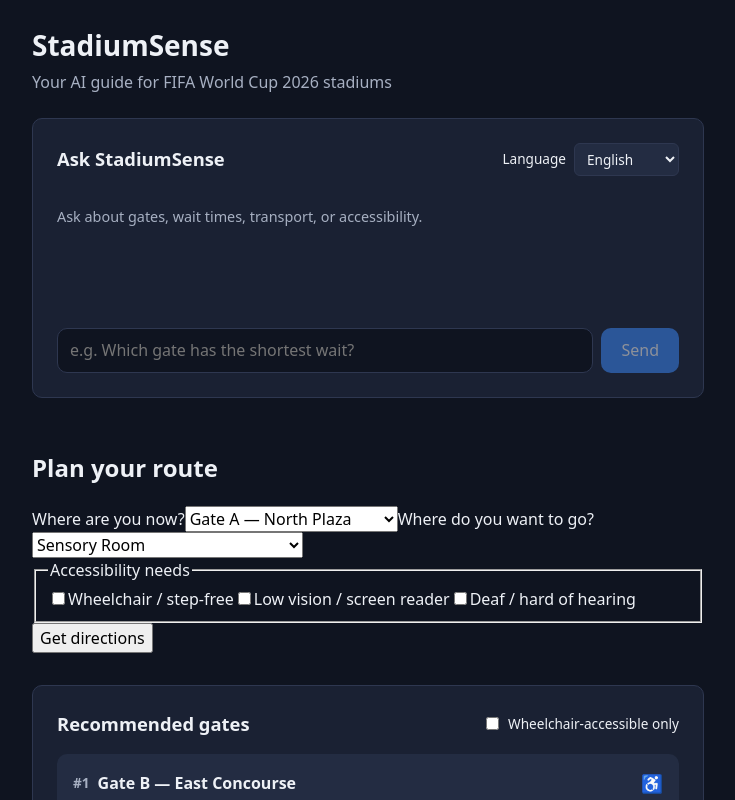
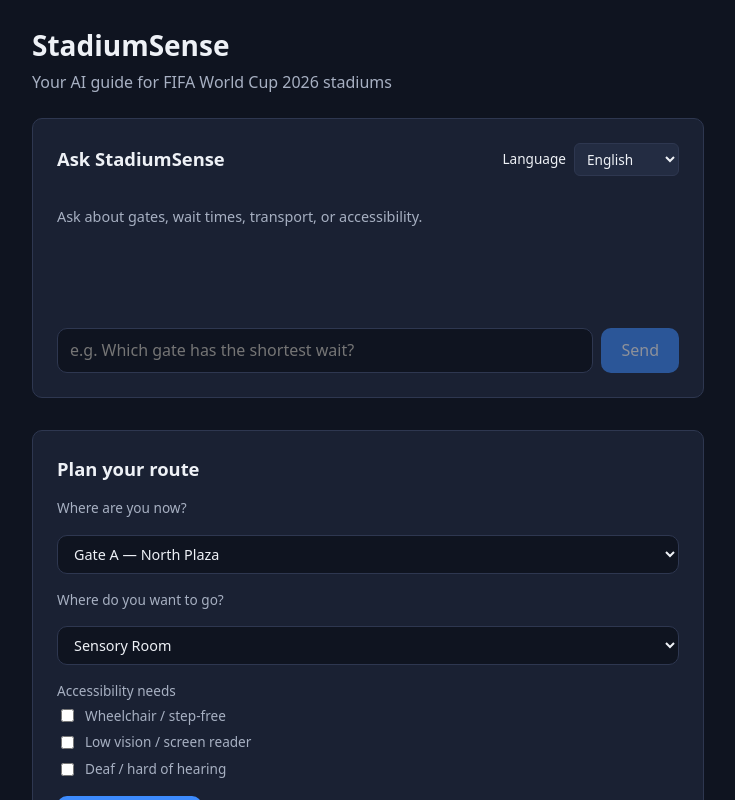
Before and after one commit to Quantorix-Field/stadiumsense, a React (Vite) app: page / in a window 1280 px wide. Shown: the top 800 px of the page, without its empty margins (272-1007 px from the left). Built offline with nearby package versions, Linux system fonts and the light colour scheme.

Commit message:
style: add route planner styling

```diff
--- a/src/styles.css
+++ b/src/styles.css
@@ -387,6 +387,108 @@
   color: var(--color-text-muted);
 }
 
+/* Route planner */
+
+.route-planner {
+  background: var(--color-surface);
+  border: 1px solid var(--color-border);
+  border-radius: var(--radius);
+  padding: var(--spacing-3);
+}
+
+.route-planner h2 {
+  margin: 0 0 var(--spacing-2);
+  font-size: 1.15rem;
+}
+
+.route-form {
+  display: flex;
+  flex-direction: column;
+  gap: var(--spacing-2);
+}
+
+.route-form label {
+  font-size: 0.85rem;
+  color: var(--color-text-muted);
+}
+
+.route-form select {
+  background: var(--color-bg);
+  color: var(--color-text);
+  border: 1px solid var(--color-border);
+  border-radius: var(--radius);
+  padding: 0.5rem 0.75rem;
+  font-size: 0.9rem;
+}
+
+.route-accessibility-needs {
+  border: none;
+  padding: 0;
+  margin: 0;
+  display: flex;
+  flex-direction: column;
+  gap: 0.4rem;
+}
+
+.route-accessibility-needs legend {
+  font-size: 0.85rem;
+  color: var(--color-text-muted);
+  padding: 0;
+  margin-bottom: 0.25rem;
+}
+
+.route-checkbox-label {
+  display: flex;
+  align-items: center;
+  gap: 0.5rem;
+  font-size: 0.9rem;
+}
+
+.route-form button {
+  background: var(--color-accent);
+  color: white;
+  border: none;
+  border-radius: var(--radius);
+  padding: 0.6rem 1.25rem;
+  cursor: pointer;
+  align-self: flex-start;
+}
+
+.route-error {
+  color: #ff8a80;
+  font-size: 0.85rem;
+  margin-top: var(--spacing-2);
+}
+
+.route-result {
+  margin-top: var(--spacing-3);
+  padding-top: var(--spacing-3);
+  border-top: 1px solid var(--color-border);
+}
+
+.route-badges {
+  display: flex;
+  flex-wrap: wrap;
+  gap: 0.5rem;
+  margin-bottom: var(--spacing-2);
+}
+
+.route-badge {
+  background: var(--color-surface-raised);
+  border-radius: 999px;
+  padding: 0.3rem 0.75rem;
+  font-size: 0.8rem;
+}
+
+.route-steps {
+  margin: 0;
+  padding-left: 1.25rem;
+  display: flex;
+  flex-direction: column;
+  gap: 0.5rem;
+  font-size: 0.9rem;
+}
+
 /* Transport panel */
 
 .transport-panel {
```
